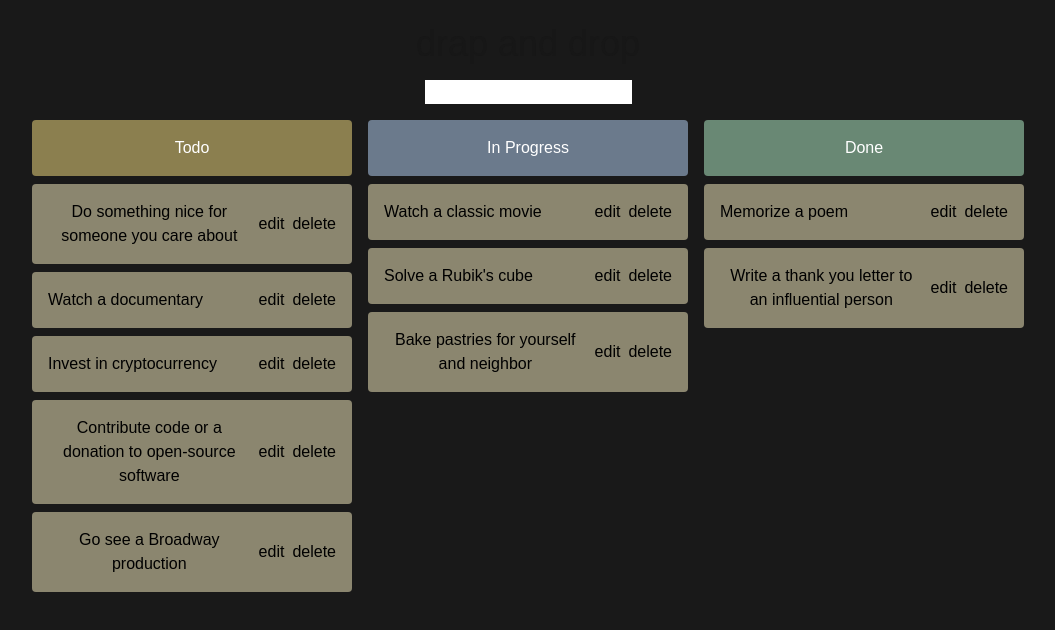
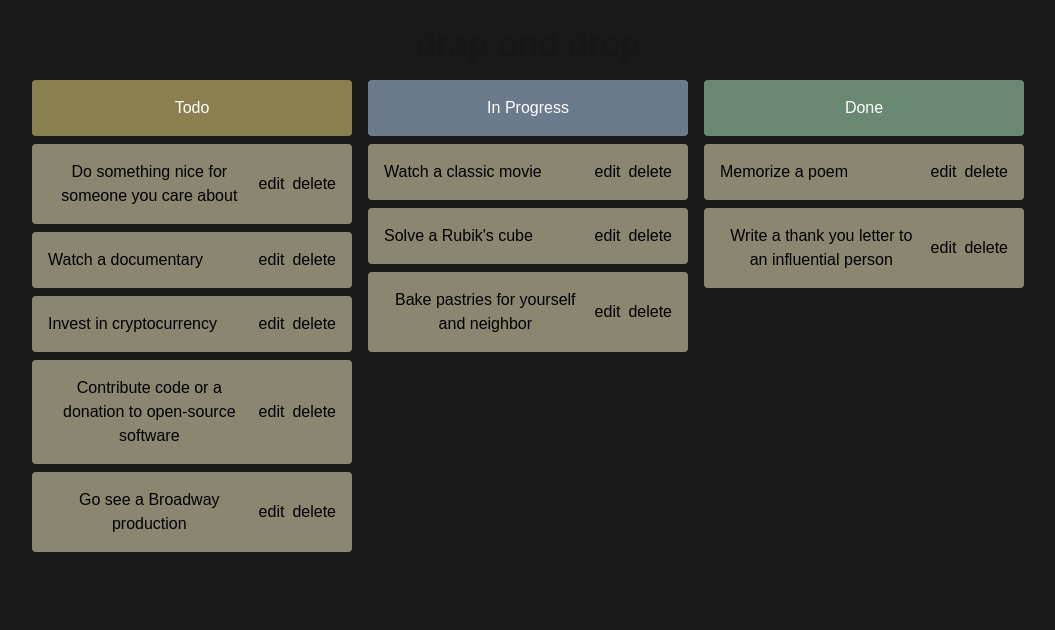
Before and after one commit to anuprajvarma/agile-pro, a Next.js app: page / in a window 1280 px wide. Shown: the top 630 px of the page, without its empty margins (112-1167 px from the left). Built offline with nearby package versions, Linux system fonts and the light colour scheme.

Commit message:
remove unused thing

```diff
--- a/app/page.tsx
+++ b/app/page.tsx
@@ -14,7 +14,6 @@ export default function Home() {
   const TODO = "TODO";
   const IN_PROGRESS = "IN_PROGRESS";
   const DONE = "DONE";
-  const [value, setValue] = useState("");
   const [tasks, setTasks] = useState<Todo[]>([
     {
       id: 1,
@@ -99,22 +98,6 @@ export default function Home() {
   ]);
 
   const [dragTask, setDragTask] = useState<Todo | null>(null);
-  const handleKeyDown = (e: React.KeyboardEvent<HTMLInputElement>) => {
-    if (e.key === "Enter" && value.trim() !== "") {
-      e.preventDefault();
-      const obj = {
-        assignee: Math.random().toString(36).substring(2, 15) + Date.now(),
-        description: "Express your gratitude",
-        priority: "low",
-        dueDate: "2025-07-04",
-        title: value,
-        status: TODO,
-        id: Math.random().toString(36).substring(2, 15) + Date.now(),
-      };
-      setTasks((prev) => [...prev, obj]);
-      setValue("");
-    }
-  };
 
   const handleDragNDrop = (status: string) => {
     let copyTask = [...tasks];
@@ -146,18 +129,6 @@ export default function Home() {
     <div className="w-screen h-screen flex justify-center p-6 bg-[#191919]">
       <div className="w-full flex flex-col gap-4 items-center">
         <h1 className="text-center text-4xl">drap and drop</h1>
-        <input
-          type="text"
-          onChange={(e) => setValue(e.target.value)}
-          onKeyDown={handleKeyDown}
-          value={value}
-          className="bg-white text-black"
-        />
-        {/* <div>
-          <button>search</button>
-          <button>priority</button>
-          <button>date</button>
-        </div> */}
         <div className="flex gap-4 justify-between text-center">
           <div
             className="w-[20rem]"
```
